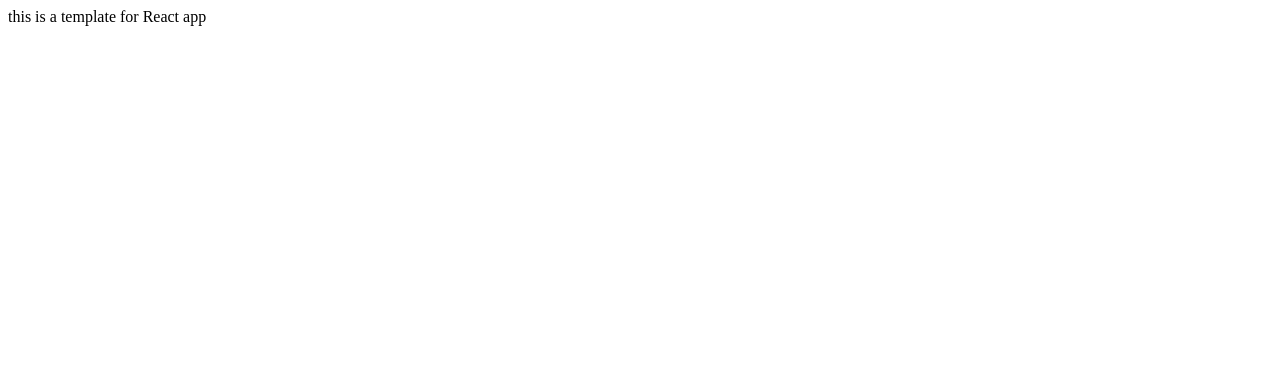
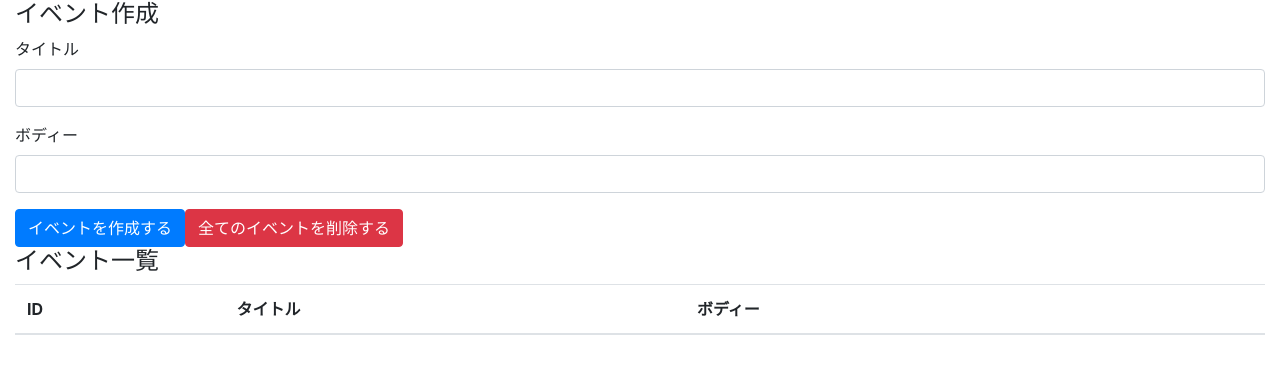
Before and after one commit to KuraStyles/react-hooks-101, a React (Create React App) app: page / in a window 1280 px wide. Shown: the top 374 px of the page. Built offline with nearby package versions, Linux system fonts and the light colour scheme.

Commit message:
create event form and event table with bootstrap

```diff
--- a/package.json
+++ b/package.json
@@ -3,6 +3,7 @@
   "version": "0.1.0",
   "private": true,
   "dependencies": {
+    "bootstrap": "4.3.1",
     "react": "^17.0.1",
     "react-dom": "^17.0.1",
     "react-scripts": "3.0.1"
--- a/src/App.js
+++ /dev/null
@@ -1,7 +0,0 @@
-import React from "react";
-
-const App = () => {
-	return <div>this is a template for React app</div>;
-};
-
-export default App;
--- /dev/null
+++ b/src/components/App.js
@@ -0,0 +1,35 @@
+import React from "react";
+import "bootstrap/dist/css/bootstrap.min.css";
+const App = () => {
+	return (
+		<div className="container-fluid">
+			<h4>イベント作成</h4>
+			<form>
+				<div className="form-group">
+					<label htmlFor="formEventTitle">タイトル</label>
+					<input className="form-control" id="formEventTitle"></input>
+				</div>
+				<div className="form-group">
+					<label htmlFor="formEventBody">ボディー</label>
+					<input className="form-control" id="formEventBody"></input>
+				</div>
+				<button className="btn btn-primary">イベントを作成する</button>
+				<button className="btn btn-danger">全てのイベントを削除する</button>
+			</form>
+			<h4>イベント一覧</h4>
+			<table className="table table-hover">
+				<thead>
+					<tr>
+						<th>ID</th>
+						<th>タイトル</th>
+						<th>ボディー</th>
+						<th></th>
+					</tr>
+				</thead>
+				<tbody></tbody>
+			</table>
+		</div>
+	);
+};
+
+export default App;
--- a/src/index.js
+++ b/src/index.js
@@ -1,5 +1,5 @@
 import React from "react";
 import ReactDOM from "react-dom";
-import App from "./App";
+import App from "./components/App";
 
 ReactDOM.render(<App />, document.getElementById("root"));
```
Also changed, not shown: 1 other file (tests, documents, lock files or other folders).
